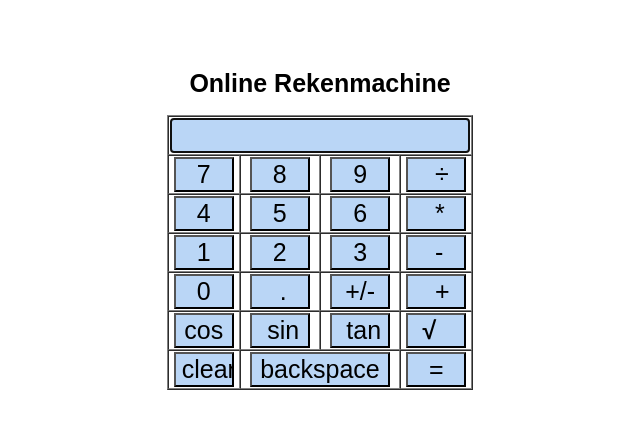
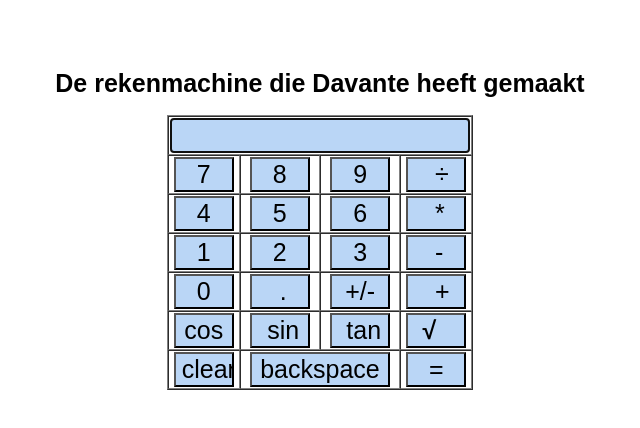
Before and after one commit to davantescheers/davantescheers.github.io, a plain HTML site: page rekenmachine.html in a window 1280 px wide. Shown: the whole page, without its empty margins (320-960 px from the left). Drawn offline with Linux system fonts and the light colour scheme.

Commit message:
Update rekenmachine.html

```diff
--- a/rekenmachine.html
+++ b/rekenmachine.html
@@ -40,7 +40,7 @@ src="http://davantescheers.github.io/show_ads.js">
 </script>
 </div>
 <div class="main"><br>
-</h4><H1>Online Rekenmachine</H1>
+</h4><H1>De rekenmachine die Davante heeft gemaakt</H1>
 <form name="sci-calc" method="post" action="" onSubmit="return rekenUit();">
 <table cellspacing="0" cellpadding="1" border=1>
 <tr><td colspan="4" align="center">
```
